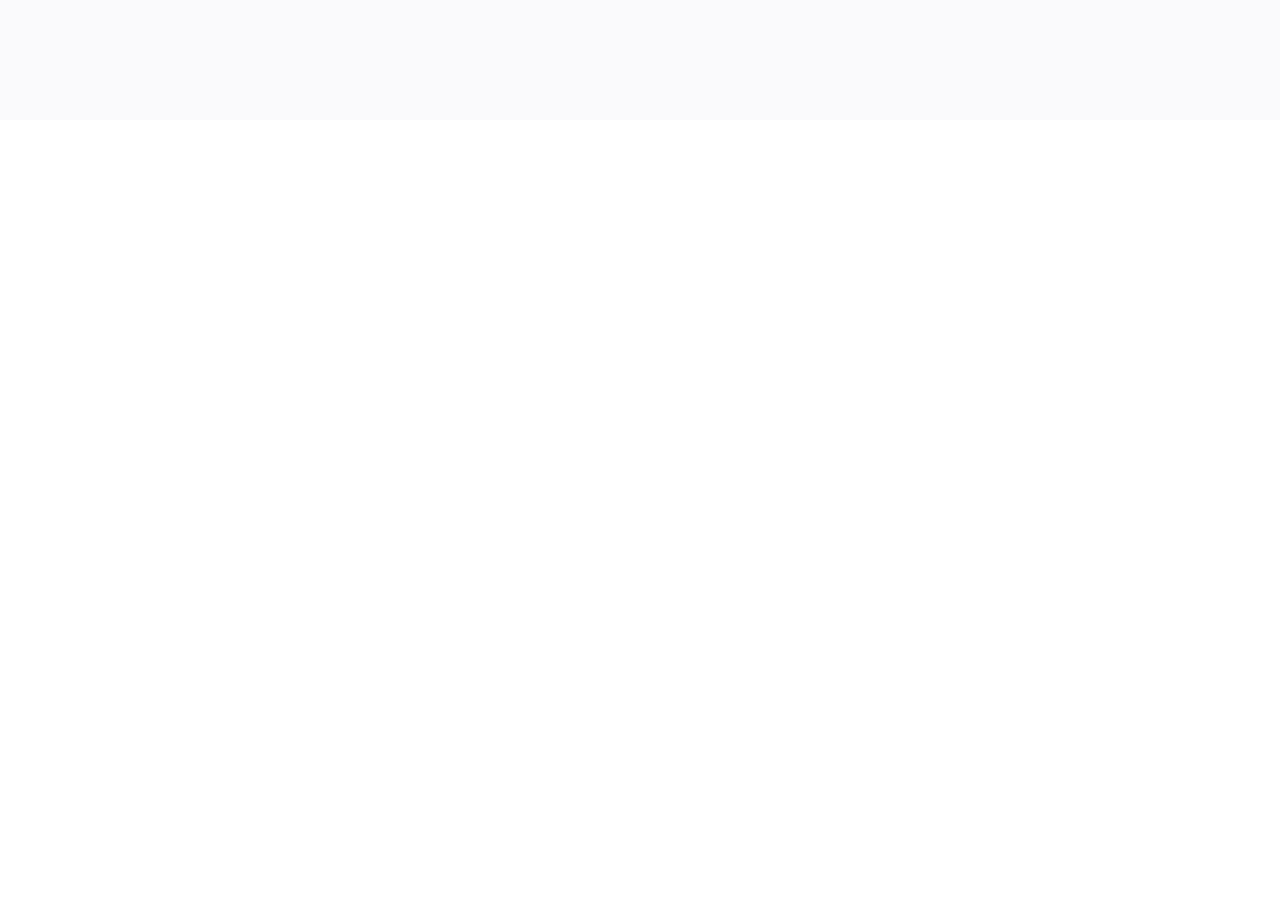
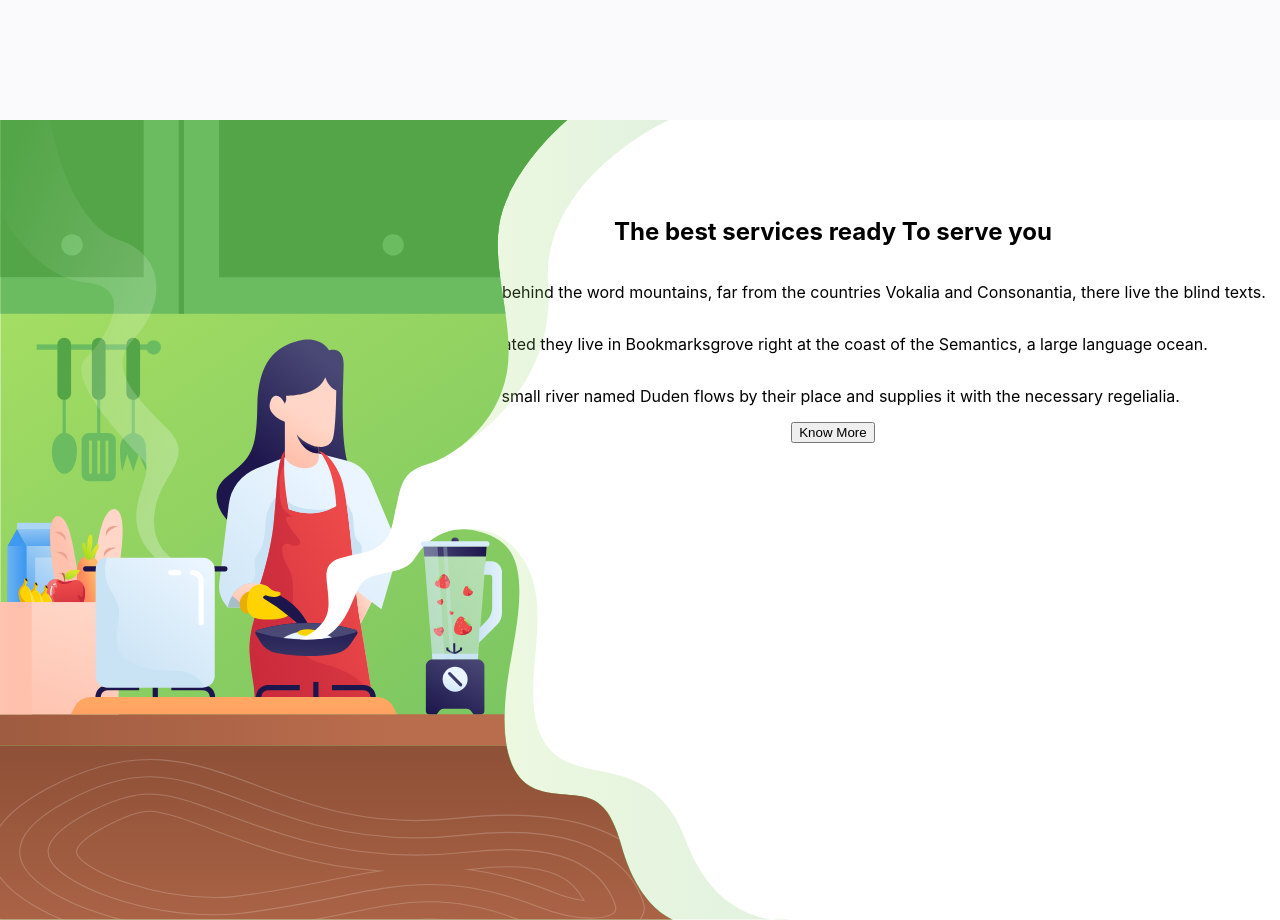
Before and after one commit to RacconWebFenix/healthy-food, a React (Create React App) app: page / in a window 1280 px wide. Shown: the part 1480-2400 px from the top of the page. Before the commit the page ends 1600 px from the top, so only its background shows below. Built offline with nearby package versions, Linux system fonts and the light colour scheme.

Commit message:
Inicio bloco 3

```diff
--- /dev/null
+++ b/src/pages/Services.js
@@ -0,0 +1,30 @@
+import React from "react";
+import "./services.css";
+import backImgService from "../images/bloco_services.svg";
+
+export default function Services() {
+  return (
+    <div className="containerServices">
+      <section className="leftContainerService">
+        <img src={backImgService} alt="Services" />
+      </section>
+      <section className="rigthContainerService">
+        <h1>The best services ready To serve you</h1>
+        <p>
+          Far far away, behind the word mountains, far from the countries
+          Vokalia and Consonantia, there live the blind texts.
+        </p>
+
+        <p>
+          Separated they live in Bookmarksgrove right at the coast of the
+          Semantics, a large language ocean.
+        </p>
+        <p>
+          A small river named Duden flows by their place and supplies it with
+          the necessary regelialia.
+        </p>
+        <button className="knowMore">Know More</button>
+      </section>
+    </div>
+  );
+}
--- /dev/null
+++ b/src/pages/services.css
@@ -0,0 +1,21 @@
+.containerServices {
+    display: flex;
+    flex-direction: row;
+    height: 100vh;
+  }
+
+
+ .leftContainerService img {
+     left: 0;
+     position: absolute;
+     height: 100vh;
+ }
+
+ .rigthContainerService{
+   display: flex;
+   margin-left: 25rem;
+   flex-direction: column;
+   align-items: center;
+   justify-content: center;
+   height: 25rem;
+ }
--- a/src/routes.js
+++ b/src/routes.js
@@ -2,6 +2,7 @@ import { BrowserRouter, Route, Switch } from "react-router-dom";
 import Header from "./components/Header/Header";
 import Home from "./pages/Home";
 import Recipes from "./pages/Recipes";
+import Sevices from "./pages/Services";
 
 
 const Routes = () => {
@@ -11,6 +12,7 @@ const Routes = () => {
 
         <Home />
         <Recipes />
+        <Sevices />
 
     </BrowserRouter>
   );
```
